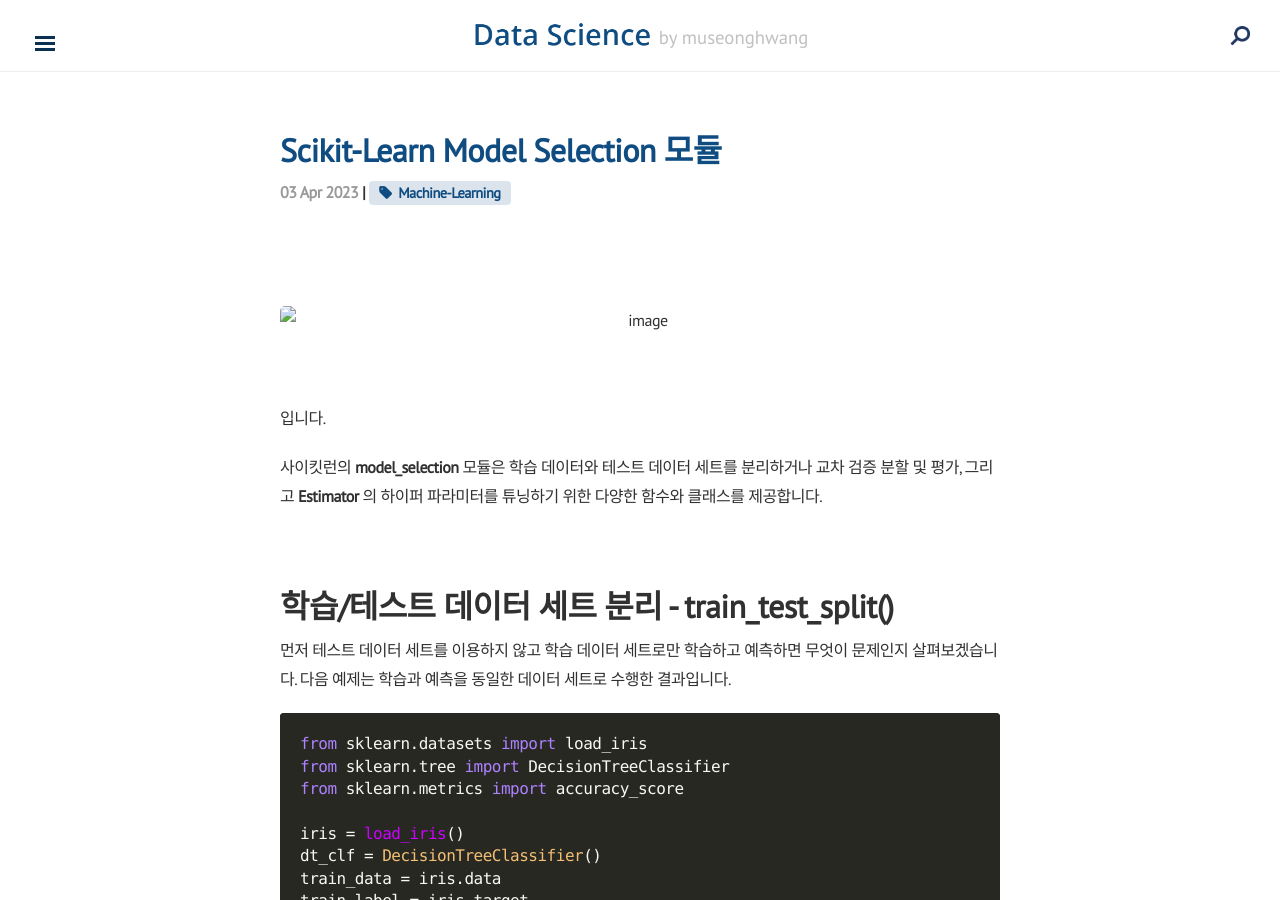
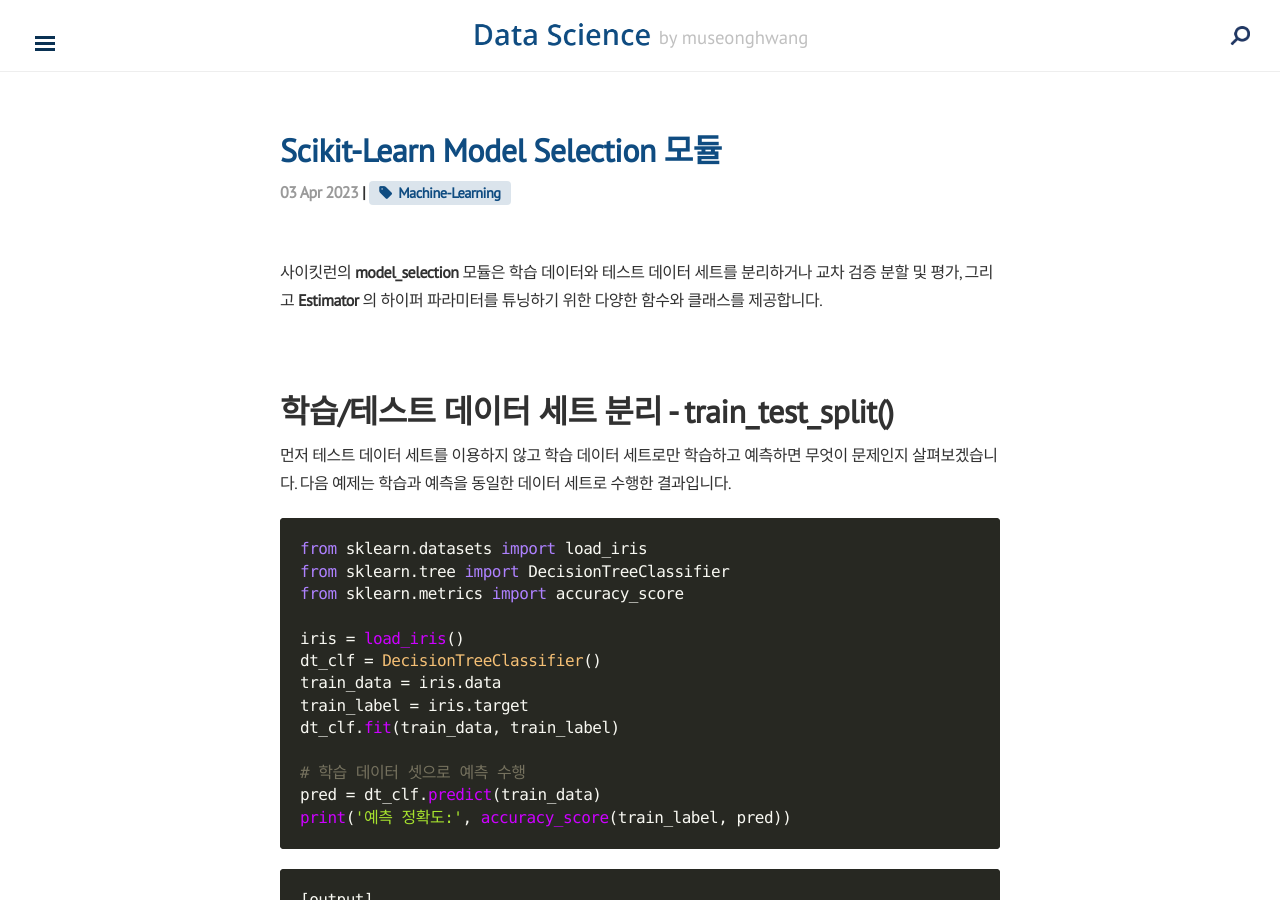
Before and after one commit to museonghwang/museonghwang.github.io, a Jekyll site: the page built from _posts/2023-04-03-ml-sklearn03.md, in a window 1280 px wide and 900 px high. Built offline with Jekyll 4.4.1, drawn with Linux system fonts in a browser that asks for light colours; nearby versions of some CDN libraries.

Commit message:
sklearn03 Update

```diff
--- a/_posts/2023-04-03-ml-sklearn03.md
+++ b/_posts/2023-04-03-ml-sklearn03.md
@@ -7,15 +7,7 @@ tag: Machine-Learning
 
 
 
-<br>
-<p align="center">
-<img alt="image" src="">
-</p>
 
-<br>
-
-**<span style="color:red"></span>**
-**<u></u>** 입니다.
 
 사이킷런의 **model_selection** 모듈은 학습 데이터와 테스트 데이터 세트를 분리하거나 교차 검증 분할 및 평가, 그리고 **Estimator** 의 하이퍼 파라미터를 튜닝하기 위한 다양한 함수와 클래스를 제공합니다.
 
```
Also changed, not shown: _posts/2023-04-04-ml-sklearn04.md (added, +6 -0 lines).
